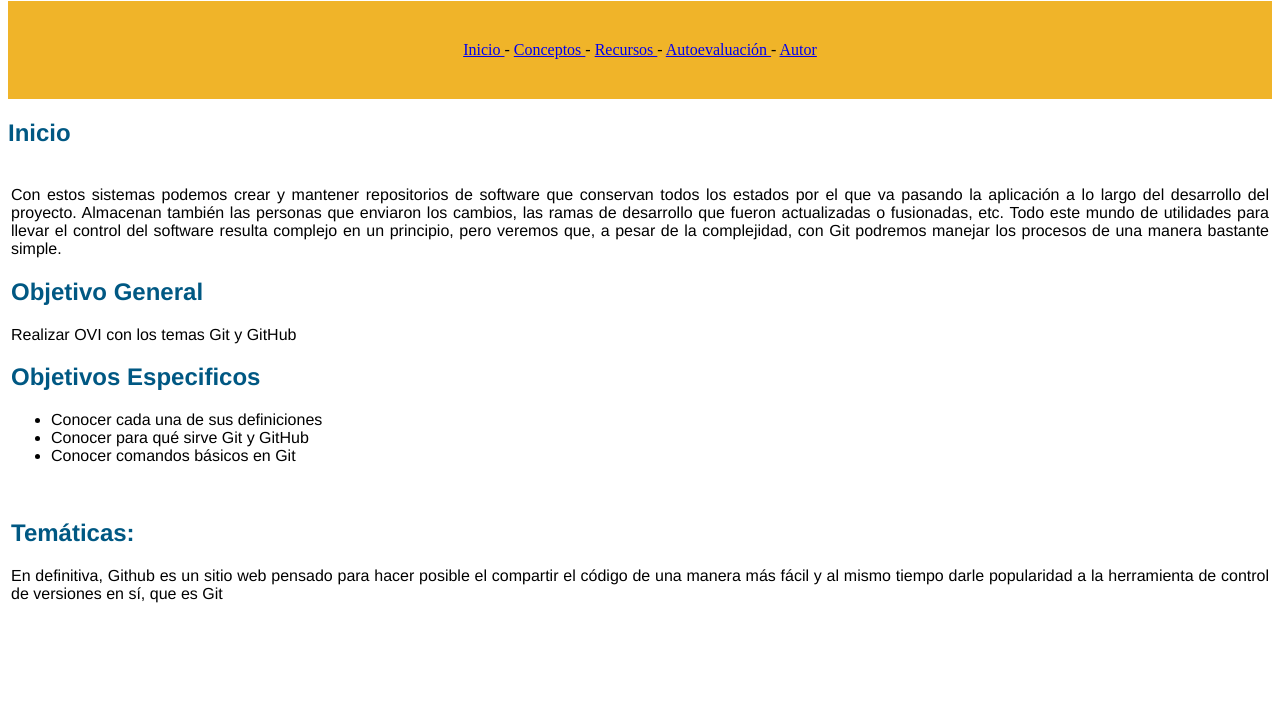
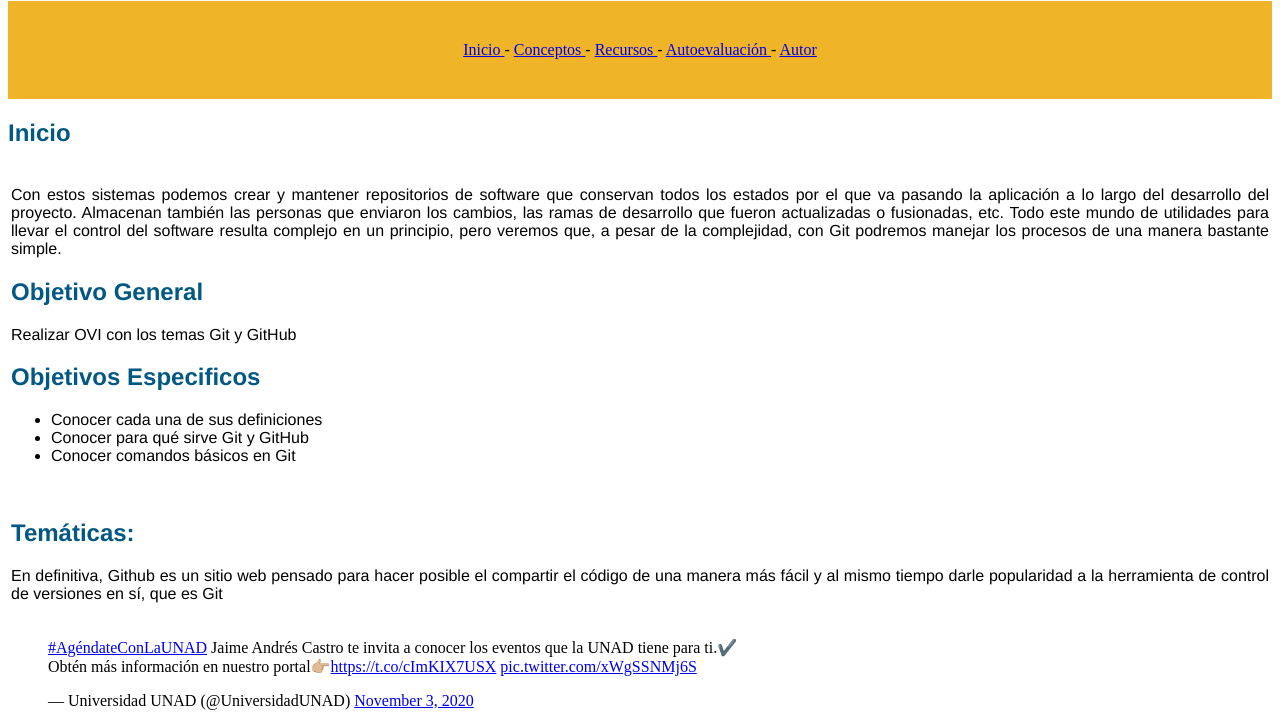
Before and after one commit to ssperezsa/DSW-SebastianPerez, a plain HTML site: page inicio.html in a window 1280 px wide. Shown: the part 79-805 px from the top of the page. Drawn offline with Linux system fonts and the light colour scheme.

Commit message:
Agregar aside

```diff
--- a/inicio.html
+++ b/inicio.html
@@ -43,5 +43,9 @@
 
 
     </table>
+
+    <aside>
+        <blockquote class="twitter-tweet"><p lang="es" dir="ltr"><a href="https://twitter.com/hashtag/Ag%C3%A9ndateConLaUNAD?src=hash&amp;ref_src=twsrc%5Etfw">#AgéndateConLaUNAD</a> Jaime Andrés Castro te invita a conocer los eventos que la UNAD tiene para ti.✔️<br>Obtén más información en nuestro portal👉🏼<a href="https://t.co/cImKIX7USX">https://t.co/cImKIX7USX</a> <a href="https://t.co/xWgSSNMj6S">pic.twitter.com/xWgSSNMj6S</a></p>&mdash; Universidad UNAD (@UniversidadUNAD) <a href="https://twitter.com/UniversidadUNAD/status/1323707059343400967?ref_src=twsrc%5Etfw">November 3, 2020</a></blockquote> <script async src="https://platform.twitter.com/widgets.js" charset="utf-8"></script>
+    </aside>
 </body>
 </html>
```
